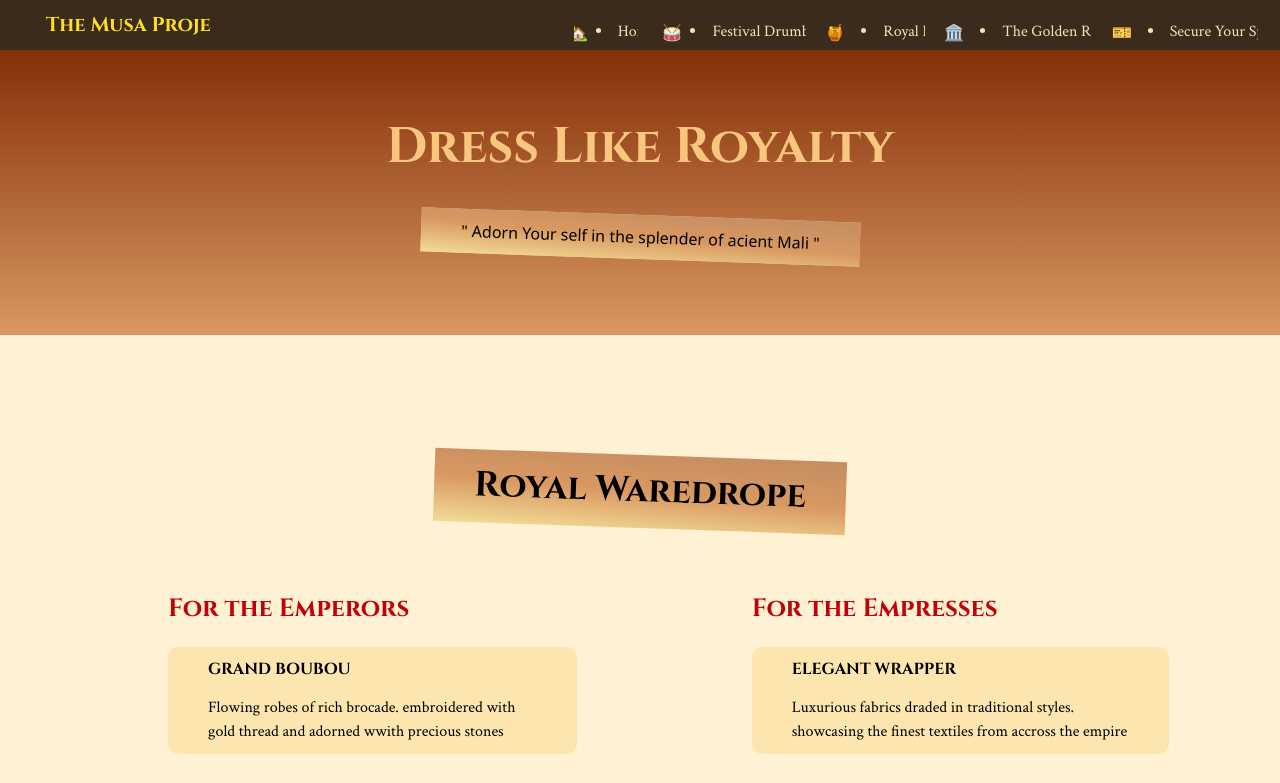
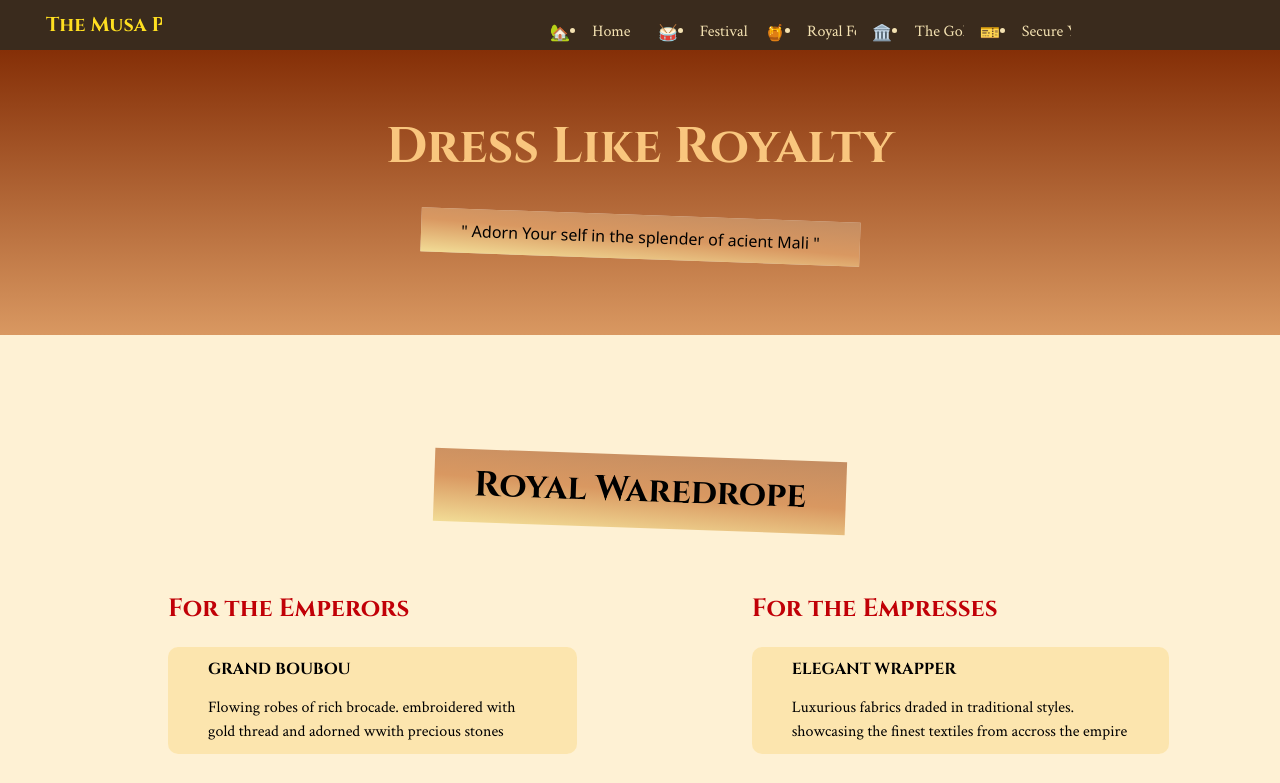
Before and after one commit to atrojiggambob22/MainMaliEmp, a React (Vite) app: page /DressLikeRoyalty in a window 1280 px wide. Shown: the top 783 px of the page. Built offline with nearby package versions, Linux system fonts and the light colour scheme.

Commit message:
changes top the main nav and resposive nav

```diff
--- a/src/DressLikeRoyalty.jsx
+++ b/src/DressLikeRoyalty.jsx
@@ -38,32 +38,32 @@ const gotoSecureYourSpot = () => {
           <nav className='flex gap-100  text-nowrap w-full py-[10px] px-[14px] cursor-pointer '>
                 <h1 className='text-yellow-300 text-[20px] font-bold relative left-8'>The Musa Project
                 </h1>
-                  <div className='flex gap-5 text-nowrap relative top-[10px] left-[-5px] '>
-                    <div className='flex gap-2 relative left-[-6px] w-[29%]' onClick={goHome}>
+                  <div  className='grid grid-cols-7  gap-4 text-nowrap relative top-[10px] left-[20px] '>
+                    <div className='flex relative' onClick={goHome}>
                         🏡
                         {/* <FontAwesomeIcon icon={faDrum}/> */}
                         <li> Home</li>
                     </div>
-                    <div className='flex gap-2 relative left-[-2px] w-[59%]' onClick={gotoFestivalDrumbeatPage}>
+                    <div className='flex relative' onClick={gotoFestivalDrumbeatPage}>
                         🥁
                         {/* <FontAwesomeIcon icon={faDrum}/> */}
                         <li>Festival Drumbeat</li>
                     </div>
 
-                    <div className='flex gap-4 relative left-[-3px] w-[41%]' onClick={gotoRoyalFest}>
+                    <div className='flex relative' onClick={gotoRoyalFest}>
                         🍯
                         {/* <FontAwesomeIcon icon={faOptinMonster}/> */}
                         <li>Royal Fest</li>
                     </div>
 
-                    <div className='flex gap-4 relative left-[-4px] w-[60%]' onClick={gotoTheGoldenRoute}>
+                    <div className='flex relative' onClick={gotoTheGoldenRoute}>
                         🏛️
                         {/* <FontAwesomeIcon icon={faBuilding}/> */}
                         <li>The Golden Route</li>
                     </div>
 
 
-                    <div className='flex gap-4 relative left-[-3px] w-[60%]' onClick={gotoSecureYourSpot}>
+                    <div className='flex relative' onClick={gotoSecureYourSpot}>
                         {/* <FontAwesomeIcon icon={faTicket}/> */}
                         🎫
                         <li>Secure Your Spot</li>
--- a/src/MaliEmpMain.jsx
+++ b/src/MaliEmpMain.jsx
@@ -61,16 +61,16 @@ const gotoRoyalFest = () => {
                 <h1 className='text-[#D4A437] text-[25px] font-bold relative left-8'>
                     The MNUsa Project
                 </h1>
-                <div className='flex gap-2 text-nowrap relative top-[10px] left-[10%] '>
+                <div className='grid grid-cols-7  gap-4 text-nowrap relative top-[10px] left-[20px] '>
 
-                    <div className='flex gap-4 relative left-[-3px] w-[41%]' onClick={gotoTheMusaProject}>
+                    <div className='flex relative' onClick={gotoTheMusaProject}>
                         🌟
                         {/* <FontAwesomeIcon icon={faOptinMonster}/> */}
                         <li>The Musa Project</li>
                     </div>
 
 
-                    <div className='flex gap-2 relative left-[-6px] w-[29%]' onClick={gotoRoyalFest}>
+                    <div className='flex relative' onClick={gotoRoyalFest}>
                         🍯
 
                         <li> Royal fest</li>
@@ -80,7 +80,7 @@ const gotoRoyalFest = () => {
 
                         <li> Home</li>
                     </div> */}
-                    <div className='flex gap-2 relative left-[-2px] w-[59%]' onClick={gotoFestivalDrumbeatPage}>
+                    <div className='flex relative' onClick={gotoFestivalDrumbeatPage}>
                         🥁
                         {/* <FontAwesomeIcon icon={faDrum}/> */}
                         <li>Festival Drumbeat</li>
@@ -88,24 +88,24 @@ const gotoRoyalFest = () => {
 
 
 
-                    <div className='flex gap-4 relative left-[-3px] w-[41%]' onClick={gotoRoyalCourt}>
+                    <div className='flex relative' onClick={gotoRoyalCourt}>
                         📜
                         {/* <FontAwesomeIcon icon={faOptinMonster}/> */}
                         <li>Royal Coutr</li>
                     </div>
 
-                    <div className='flex gap-4 relative left-[-4px] w-[60%]' onClick={gotoTheGoldenRoute}>
+                    <div className='flex relative'onClick={gotoTheGoldenRoute}>
                         🏛️
                         {/* <FontAwesomeIcon icon={faBuilding}/> */}
                         <li>The Golden Route</li>
                     </div>
 
-                    <div className='flex gap-2 relative left-[-3px] w-[60%]' onClick={gotoDressLikeRoyalty}>
+                    <div className='flex relative' onClick={gotoDressLikeRoyalty}>
                         {/* <FontAwesomeIcon icon={faCrown} style={{color:'gold'}}/> */}
                         👑
                         <li>Dress Like Royalty</li>
                     </div>
-                    <div className='flex gap-4 relative left-[-3px] w-[60%]' onClick={gotoSecureYourSpot}>
+                    <div className='flex relative' onClick={gotoSecureYourSpot}>
                         {/* <FontAwesomeIcon icon={faTicket}/> */}
                         🎫
                         <li>Secure Your Spot</li>
--- a/src/SecondNav.jsx
+++ b/src/SecondNav.jsx
@@ -63,7 +63,7 @@ const SecondNav = () => {
         </ul>
 
         <div className="owners-hub">
-          <span>Owners Hub</span>
+          <span>Musa Project</span>
         </div>
       </div>
     </>
```
